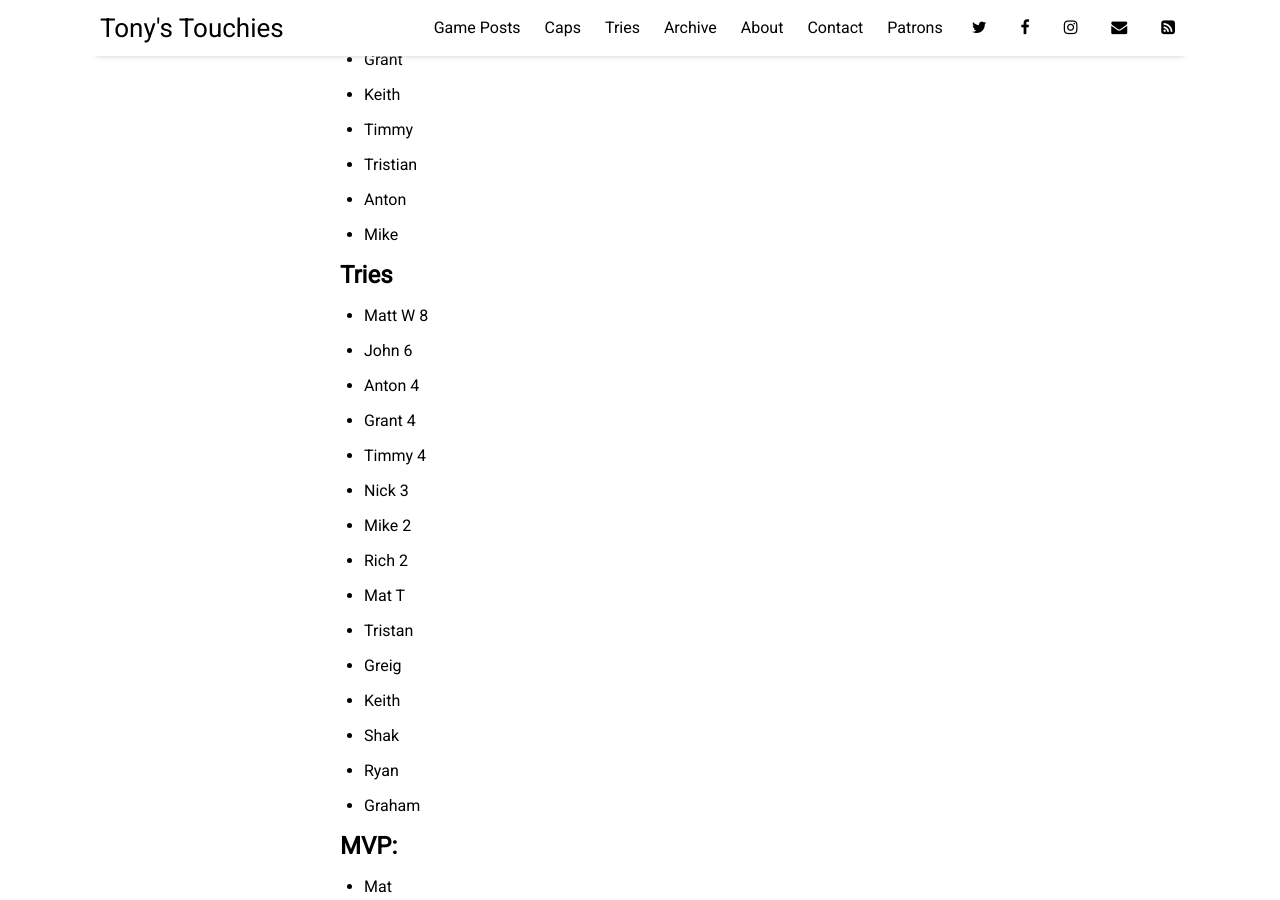
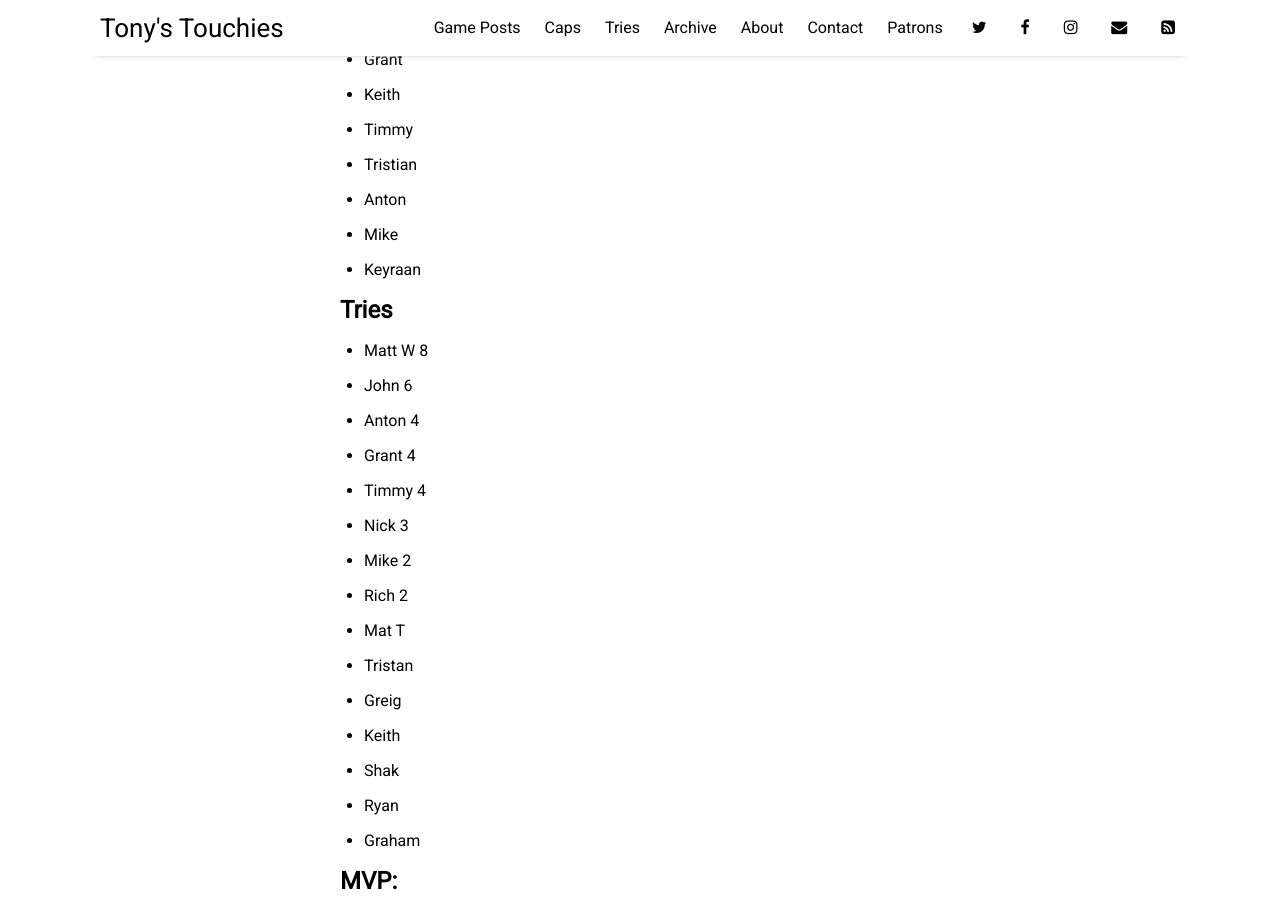
Before and after one commit to sundayrugby/sundayrugby.github.io, a Jekyll site: the page built from _posts/2024-06-30-CR3.md, in a window 1280 px wide and 900 px high, scrolled down 833 px. Built offline with Jekyll 4.4.1, drawn with Linux system fonts in a browser that asks for light colours; nearby versions of some CDN libraries.

Commit message:
Update 2024-06-30-CR3.md

```diff
--- a/_posts/2024-06-30-CR3.md
+++ b/_posts/2024-06-30-CR3.md
@@ -25,6 +25,7 @@ image: 2024_06_30.jpg
 * Tristian
 * Anton
 * Mike
+* Keyraan
 
 ## Tries
 
```
